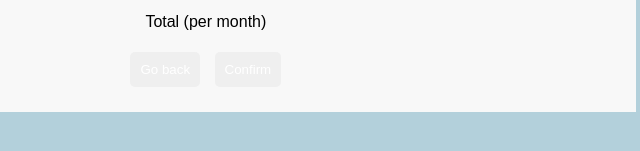
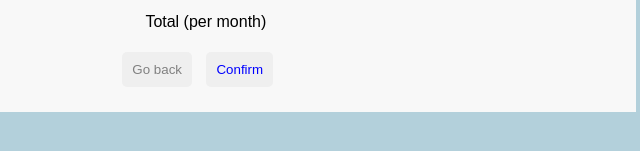
Before and after one commit to sleek1004/form-pages, a plain HTML site: page finishMonthly.html in a window 1280 px wide. Shown: the part 539-690 px from the top of the page, 325-965 px from the left. Drawn offline with Linux system fonts and the light colour scheme.

Commit message:
styling  button

```diff
--- a/finishMonthly.html
+++ b/finishMonthly.html
@@ -23,8 +23,8 @@
           </div>-->
         <p id="total">Total (per month)</p>
         <span></span>
-        <div>
-            <a href="page.html"><button class="finishButton">Go back</button></a>
+        <div id="lastButton" >
+            <a href="page.html"><button class="lastBack">Go back</button></a>
             <a href="page2.html"><button class="confirmFinish">Confirm</button></a>
         </div>
     </div>
--- a/index.css
+++ b/index.css
@@ -430,3 +430,14 @@ margin-left:435px;
 #total{
 
 }
+.lastBack{
+  color:grey;
+  margin-left: -367px;
+}
+.confirmFinish{
+
+color:blue;
+}
+#lastButton{
+  margin-left: 567px;
+}
```
